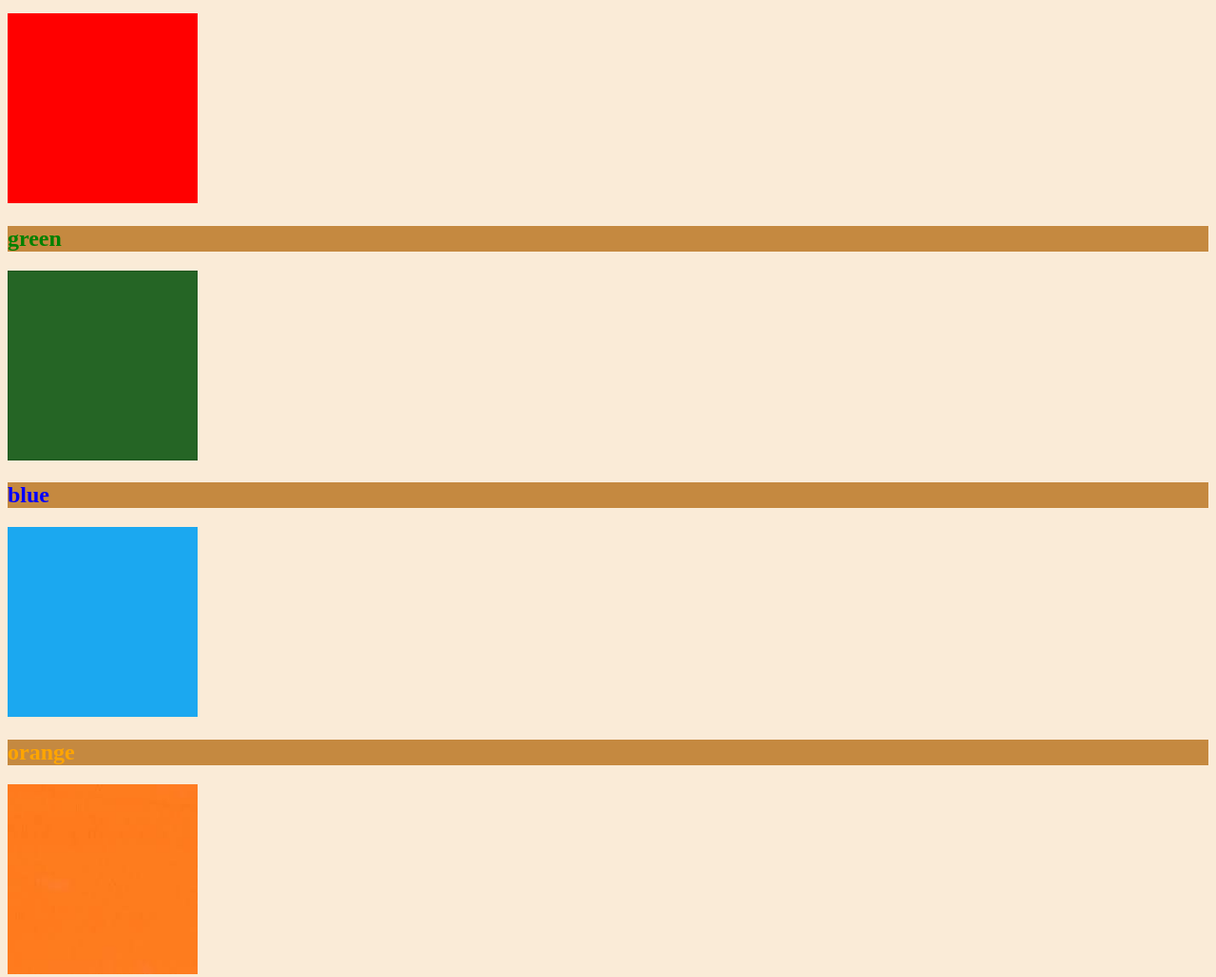
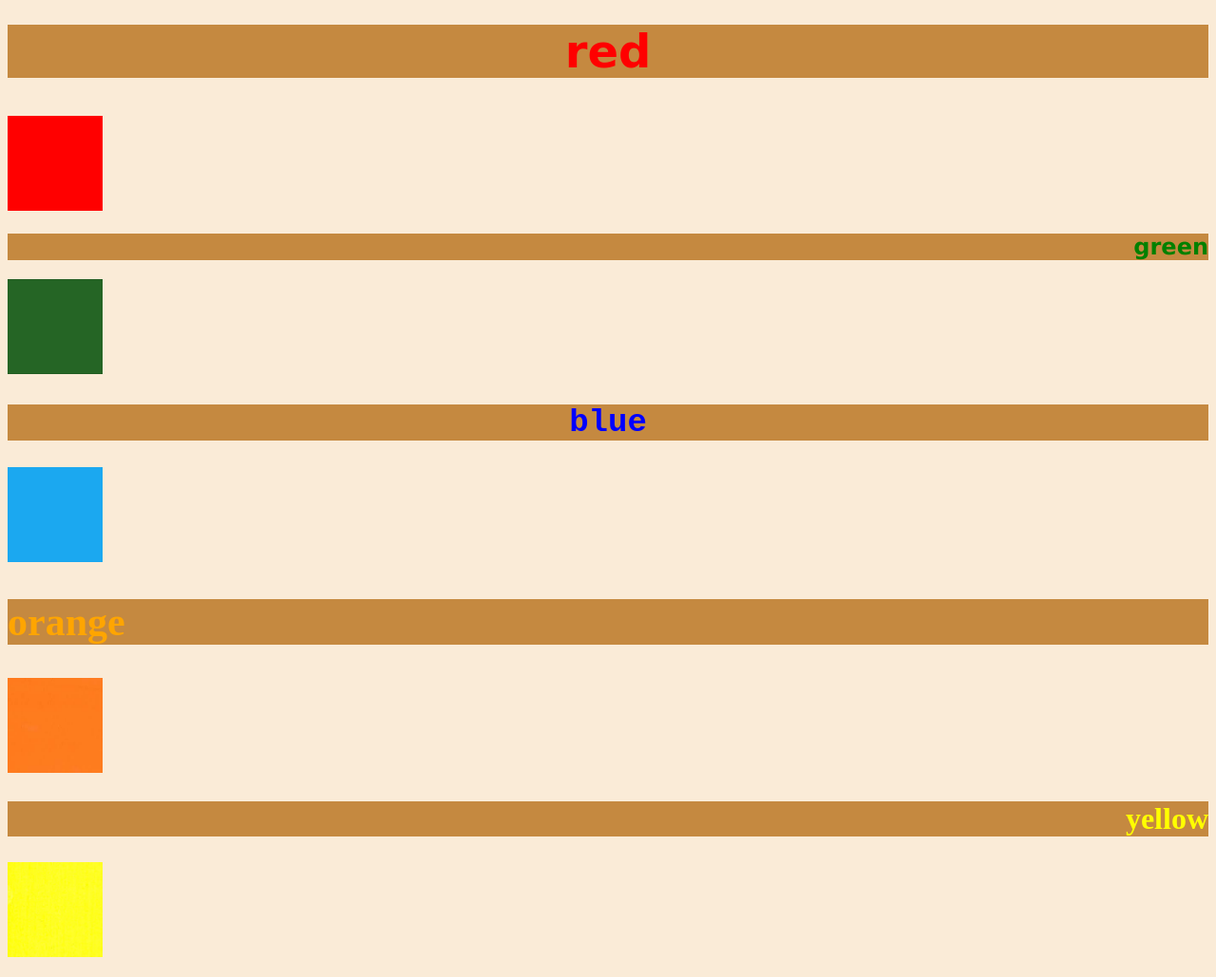
Before and after one commit to jorgelagartera/CSS-Practicing, a plain HTML site: page index.html in a window 1280 px wide. Shown: the part 160-1189 px from the top of the page at 95% size. Drawn offline with Linux system fonts and the light colour scheme.

Commit message:
text styling and alignment

```diff
--- a/index.html
+++ b/index.html
@@ -10,19 +10,19 @@
         <h1>Colors</h1>
         <h2>Let's apply colors</h2>
         <h2 class="color-title" id="red">red</h2>
-        <img src="assets/images/red.png" alt="red"/>
+        <img src="assets/images/red.png" class="image-red" alt="red"/>
 
         <h2 class="color-title" id="green">green</h2>
-        <img src="assets/images/green.png" alt="green"/>
+        <img src="assets/images/green.png" class="image-geen" alt="green"/>
 
         <h2 class="color-title" id="blue">blue</h2>
-        <img src="./assets/images/blue.png" alt="blue"/>
+        <img src="./assets/images/blue.png" class="image-blue" alt="blue"/>
 
         <h2 class="color-title" id="orange">orange</h2>
-        <img src="./assets/images/orange.png" alt="orange"/>
+        <img src="./assets/images/orange.png" class="image-orange" alt="orange"/>
 
         <h2 class="color-title" id="yellow">yellow</h2>
-        <img src="./assets/images/yellow.png" alt="yellow"/>
+        <img src="./assets/images/yellow.png" class="image-yellow" alt="yellow"/>
     </body>
 
 </html>
--- a/styles.css
+++ b/styles.css
@@ -1,37 +1,57 @@
 img {
 
-height: 200px;
-width: 200px;
+height: 100px;
+width: 100px;
 
 }
 
 #red {
+    text-align: center;
+    font-family: 'Caveat', cursive;
+    font-size: 3rem;
     color:red
 }
 
 #blue {
+    font-family: 'Courier New', Courier, monospace;
+    text-align: center;
+    font-size: 34px;
     color:blue
 }
 
 #green {
+    font-weight: 700;
+    text-align: right;
+    font-family: 'Lucida Sans', 'Lucida Sans Regular', 'Lucida Grande', 'Lucida Sans Unicode', Geneva, Verdana, sans-serif;
     color:green
 }
 
 #orange {
+    text-align: left;
+    font-size: 42px;
     color:orange
 }
 
 #yellow {
-    color:yellow
+    font-size: 2rem;
+    text-align:right;
+    color: yellow
+}
+
+html{
+    font: size 30px;
 }
 
 body{
     background-color: antiquewhite;
+
 }
 
 h1{
     color:whitesmoke;
+    text-align: center;
     background-color: darkseagreen;
+    font-size: 48px;
 }
 
 h2{
```
